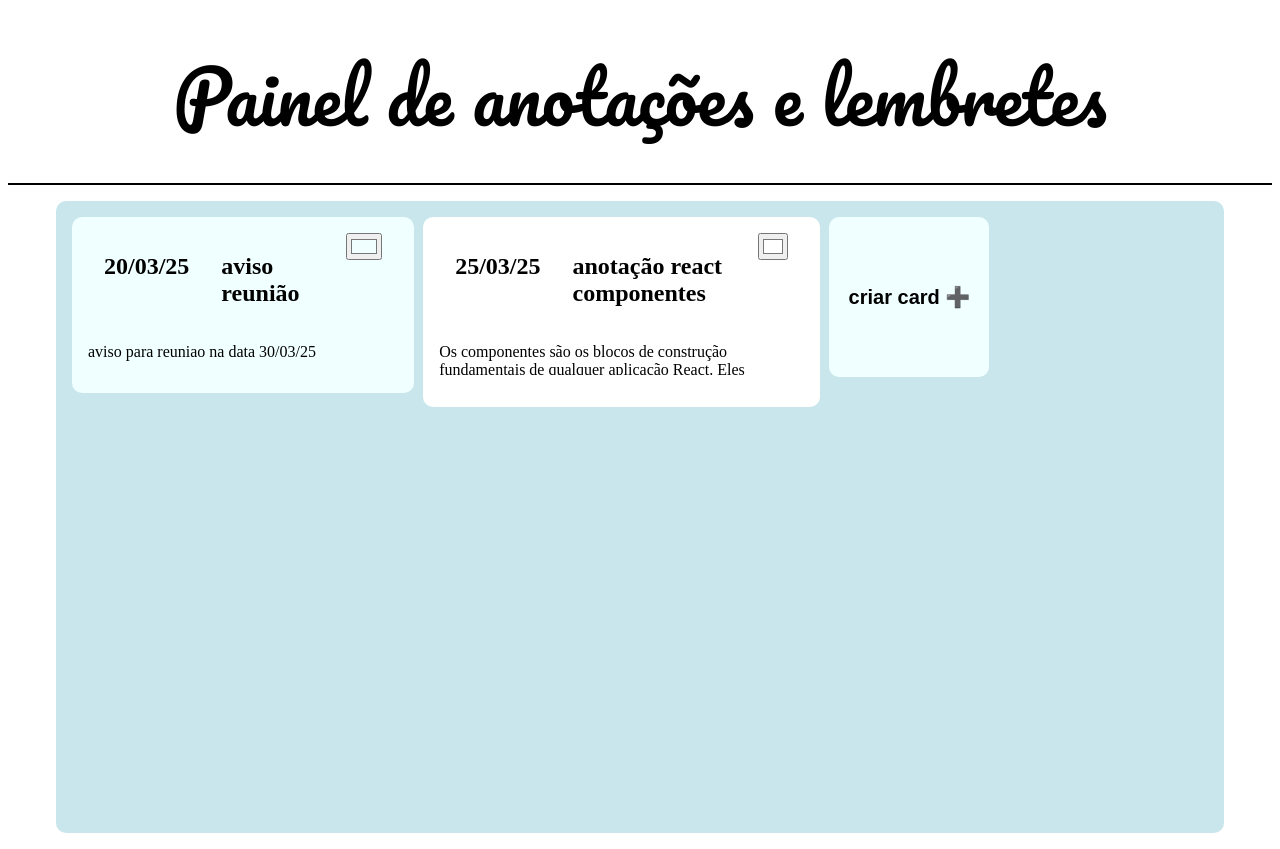
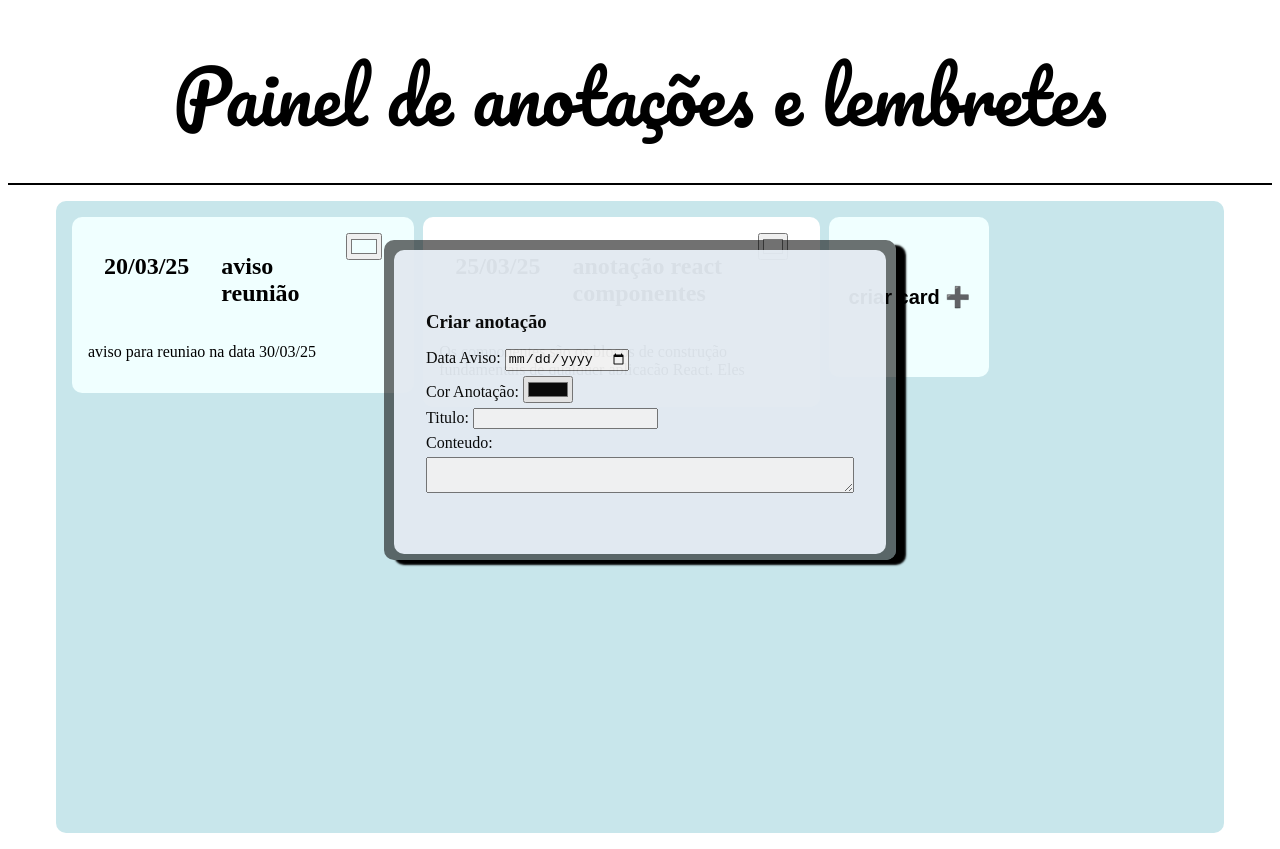
Before and after one commit to robson-alessandro/painel_anota-es_lembretes, a React (Create React App) app: page / in a window 1280 px wide. Built offline with nearby package versions, Linux system fonts and the light colour scheme.

Commit message:
criando modal formulario

```diff
--- a/src/App.js
+++ b/src/App.js
@@ -7,8 +7,7 @@ function App() {
     <div >
       <Cabecalho/>
       <Mural/>
-      <ModalCadastro aberto={false}/>
-
+      <ModalCadastro aberto={true}/>
     </div>
   );
 }
--- a/src/componentes/ModalCadastro/ModalCadastro.css
+++ b/src/componentes/ModalCadastro/ModalCadastro.css
@@ -1,10 +1,10 @@
 .modal-fundo {
-    width: 60%;
-    height: 60%;
+    width: 40%;
+    height: 40%;
     background-color: rgba(2, 2, 2, 0.562);
     position:absolute;
-    top: 20%;
-    left: 20%;
+    top: 30%;
+    left: 30%;
     border-radius: 10px;
     align-content: center;
     box-shadow: 10px 5px 2px black;
@@ -18,4 +18,14 @@
     height: 95%;
     margin: 10px;
     align-content: center;
+    padding:  0 2rem;
 }
+.formulario {
+    display: grid;
+    gap: 5px;
+}
+
+h3{
+    margin: 0 0 1rem 0;
+
+}
--- a/src/componentes/ModalCadastro/index.js
+++ b/src/componentes/ModalCadastro/index.js
@@ -5,7 +5,15 @@ const ModalCadastro = ({aberto}) => {
         return(
             <div className="modal-fundo">
                 <div className='modal-formulario'>
-                    <h2>cadastrar card</h2>
+                    <h3>Criar anotação</h3>
+                    <form className='formulario'>
+                        <label>Data Aviso: <input type='date'></input></label>
+                        <label>Cor Anotação: <input type='color'></input></label>
+                        <label>Titulo: <input type='text'></input></label>
+                        <label htmlFor='input-conteudo'>Conteudo: </label>
+                        <textarea id='input-conteudo' ></textarea>
+
+                    </form>
                 </div>
             </div>
         )
```
